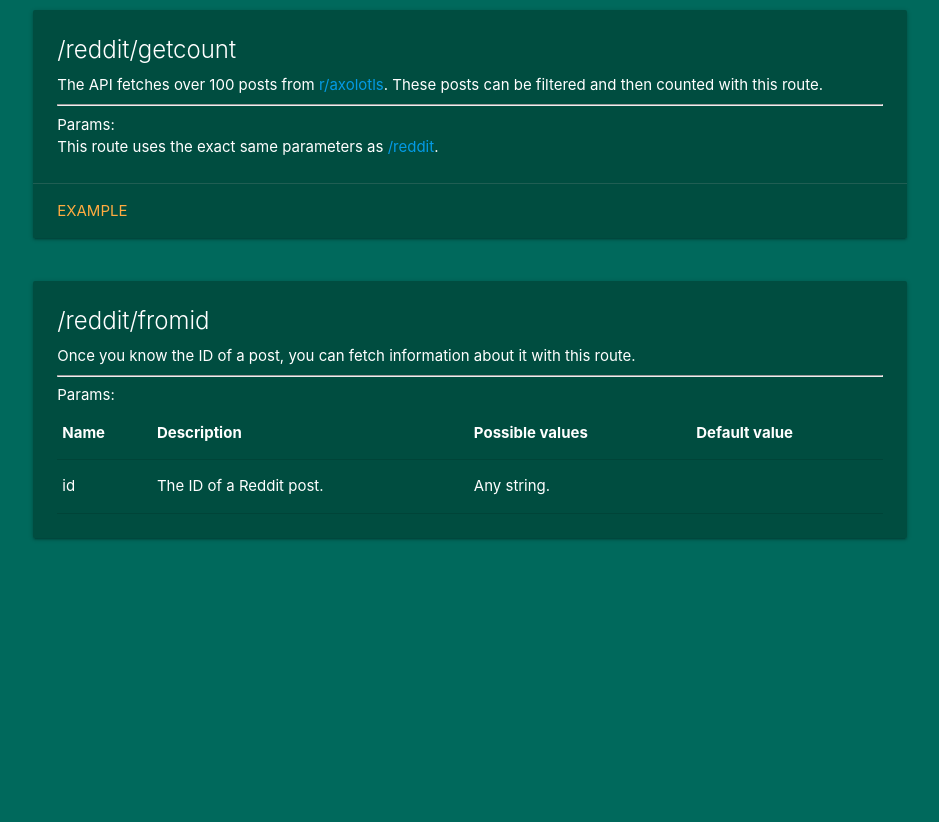
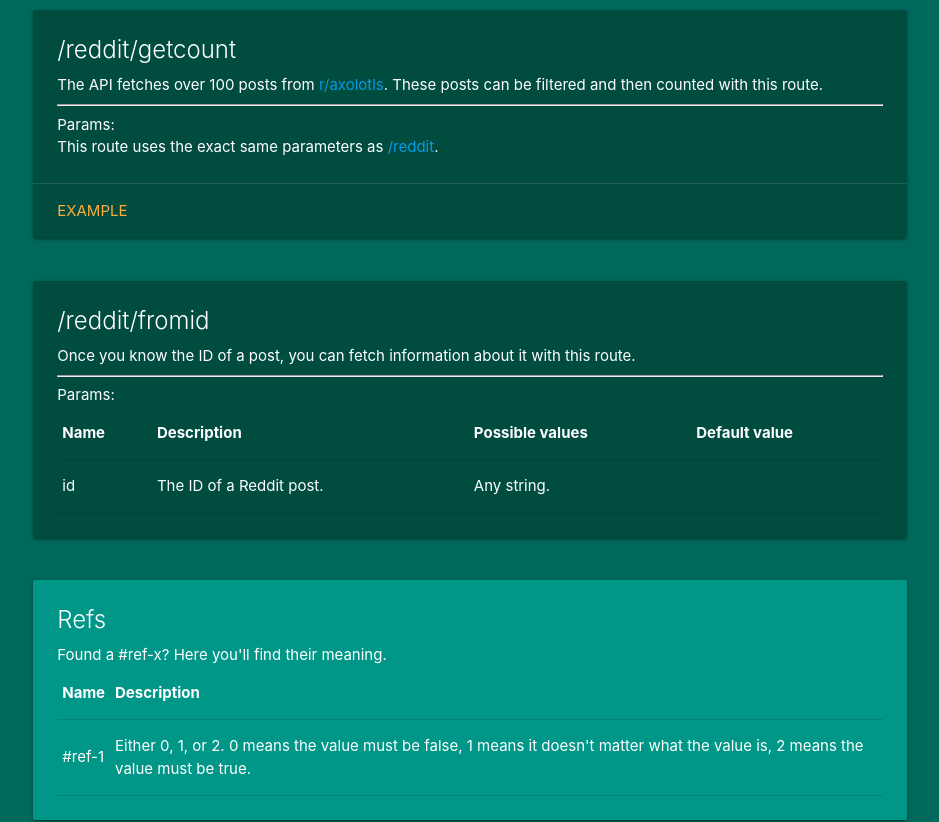
Before and after one commit to AceKiron-Community/axolotlapi-website, a plain HTML site: page api-docs.html in a window 1280 px wide. Shown: the part 1978-2800 px from the top of the page, without its empty margins (170-1109 px from the left). Before the commit the page ends 2551 px from the top, so only its background shows below. Drawn offline with nearby package versions, Linux system fonts and the light colour scheme; no server answers.

Commit message:
Add refs

```diff
--- a/api-docs.html
+++ b/api-docs.html
@@ -266,6 +266,27 @@
                         </div>
                     </div>
                 </div>
+
+                <div class="row">
+                    <div class="col m12">
+                        <div class="card teal">
+                            <div class="card-content white-text">
+                                <span class="card-title">Refs</span>
+                                <p>Found a #ref-x? Here you'll find their meaning.</p>
+
+                                <table>
+                                    <th>Name</th>
+                                    <th>Description</th>
+
+                                    <tr>
+                                        <td id="ref-1">#ref-1</td>
+                                        <td>Either 0, 1, or 2. 0 means the value must be false, 1 means it doesn't matter what the value is, 2 means the value must be true.</td>
+                                    </tr>
+                                </table>
+                            </div>
+                        </div>
+                    </div>
+                </div>
             </div>
         </main>
 
```
